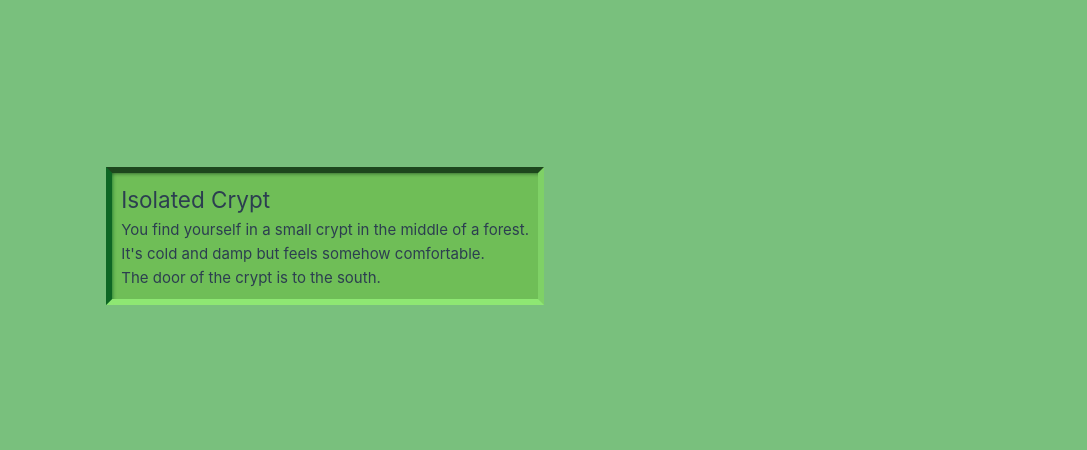
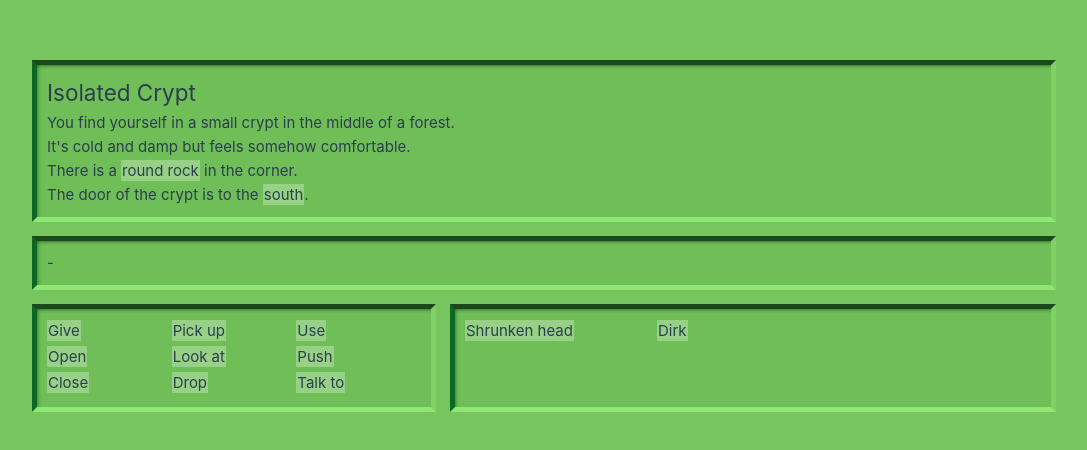
Before and after one commit to peteranastasiou/endymion, a Vue app: page / in a window 1280 px wide. Shown: the part 164-614 px from the top of the page, without its empty margins (96-1183 px from the left). Built offline with nearby package versions, Linux system fonts and the light colour scheme; the HTML template or start-up script is replaced by a standard one.

Commit message:
mock up complete

```diff
--- a/src/App.vue
+++ b/src/App.vue
@@ -1,7 +1,5 @@
 <template>
-  <body>
-    <HelloWorld msg="Isolated Crypt" />
-  </body>
+  <HelloWorld msg="Isolated Crypt" />
 </template>
 
 <script setup lang="ts">
--- a/src/assets/deboss.scss
+++ b/src/assets/deboss.scss
@@ -7,7 +7,7 @@ $deboss-left-color: rgb(13, 102, 36);
 $deboss-right-color: rgb(127, 209, 102);
 $deboss-bottom-color: rgb(142, 231, 115);
 
-$deboss-width: 6px;
+$deboss-width: 5px;
 $deboss-overlap: 2px;
 $deboss-shadow-len: 4px;
 $deboss-total-width: $deboss-width + $deboss-overlap;
@@ -15,7 +15,13 @@ $deboss-total-width: $deboss-width + $deboss-overlap;
 .deboss-panel {
   background: rgb(111, 190, 87);
   position: relative;
+  display: grid;
+  width: 100%;
+  height: 100%;
+  user-select: none;
+}
 
+.deboss-border {
   box-shadow:
     inset $deboss-width 0 0 0 $deboss-left-color,
     inset (-$deboss-width) 0 0 0 $deboss-right-color,
@@ -23,7 +29,6 @@ $deboss-total-width: $deboss-width + $deboss-overlap;
     inset 0 (-$deboss-width) 0 0 $deboss-bottom-color,
     inset 0 $deboss-width $deboss-shadow-len 0 $deboss-top-color,
     inset $deboss-width 0 $deboss-shadow-len 0 $deboss-left-color;
-
   padding: 15px;
 }
 
@@ -48,7 +53,8 @@ $deboss-total-width: $deboss-width + $deboss-overlap;
   background: $deboss-top-color;
 }
 
-.deboss-border-bl {
+.deboss-border::before {
+  content: '';
   position: absolute;
   bottom: 0;
   left: 0;
@@ -59,7 +65,8 @@ $deboss-total-width: $deboss-width + $deboss-overlap;
   background: $deboss-bottom-color;
 }
 
-.deboss-border-br {
+.deboss-border::after {
+  content: '';
   position: absolute;
   bottom: 0;
   right: 0;
--- a/src/assets/main.scss
+++ b/src/assets/main.scss
@@ -1,40 +1,36 @@
 @use './deboss.scss';
 @import './base.css';
 
+body {
+  background-color: rgb(119, 197, 95);
+  display: flex;
+  place-items: center;
+}
+
 #app {
-  max-width: 1280px;
-  margin: 0 auto;
   padding: 2rem;
   font-weight: normal;
+  display: grid;
+  grid-template-columns: 1fr;
+  width: 80%;
+  max-width: 1024px;
+  margin: auto;
+  padding: 0 0;
 }
 
-body {
-  background-color: #79c07d;
-}
-
-a,
-.green {
-  text-decoration: none;
-  color: hsla(160, 100%, 37%, 1);
-  transition: 0.4s;
-  padding: 3px;
+a {
+  background: rgb(151, 209, 133);
+  cursor: pointer;
+  padding: 1px;
 }
 
 @media (hover: hover) {
   a:hover {
-    background-color: hsla(160, 100%, 37%, 0.2);
+    background-color: rgb(163, 223, 144);
   }
 }
 
-@media (min-width: 1024px) {
-  body {
-    display: flex;
-    place-items: center;
-  }
-
-  #app {
-    display: grid;
-    grid-template-columns: 1fr 1fr;
-    padding: 0 2rem;
-  }
-}
+// @media (min-width: 1024px) {
+//   #app {
+//   }
+// }
--- a/src/components/HelloWorld.vue
+++ b/src/components/HelloWorld.vue
@@ -1,16 +1,88 @@
 <template>
-  <div class="deboss-panel">
-    <div class="deboss-border-bl"></div>
-    <div class="deboss-border-br"></div>
-    <h2>{{ msg }}</h2>
-    <p>You find yourself in a small crypt in the middle of a forest.</p>
-    <p>It's cold and damp but feels somehow comfortable.</p>
-    <p>The door of the crypt is to the south.</p>
+  <div class="container">
+    <div class="deboss-panel description">
+      <div class="deboss-border">
+        <h2>{{ msg }}</h2>
+        <p>You find yourself in a small crypt in the middle of a forest.</p>
+        <p>It's cold and damp but feels somehow comfortable.</p>
+        <p>There is a <a @click="rock">round rock</a> in the corner.</p>
+        <p>The door of the crypt is to the <a @click="goSouth">south</a>.</p>
+      </div>
+    </div>
+    <div class="deboss-panel output">
+      <div class="deboss-border"><p>-</p></div>
+    </div>
+    <div class="deboss-panel verbs">
+      <div class="deboss-border verb-container">
+        <p><a>Give</a></p>
+        <p><a>Pick up</a></p>
+        <p><a>Use</a></p>
+        <p><a>Open</a></p>
+        <p><a>Look at</a></p>
+        <p><a>Push</a></p>
+        <p><a>Close</a></p>
+        <p><a>Drop</a></p>
+        <p><a>Talk to</a></p>
+      </div>
+    </div>
+    <div class="deboss-panel inventory">
+      <div class="deboss-border inventory-container">
+        <p><a>Shrunken head</a></p>
+        <p><a>Dirk</a></p>
+      </div>
+    </div>
   </div>
 </template>
 
+<style scoped>
+.container {
+  display: grid;
+  grid-template-areas:
+    'description description'
+    'output output'
+    'verbs inventory';
+  grid-template-columns: 1fr 1.5fr;
+  grid-template-rows: 1.5fr 0fr 1fr;
+  gap: 14px;
+}
+
+.verb-container {
+  display: grid;
+  grid-template-columns: 1fr 1fr 1fr;
+}
+
+.inventory-container {
+  display: grid;
+  grid-template-columns: 1fr 1fr 1fr;
+}
+
+.description {
+  grid-area: description;
+}
+
+.output {
+  grid-area: output;
+}
+
+.verbs {
+  grid-area: verbs;
+}
+
+.inventory {
+  grid-area: inventory;
+}
+</style>
+
 <script setup lang="ts">
 defineProps<{
-  msg: string
-}>()
+  msg: string;
+}>();
+
+const goSouth = () => {
+  console.log('South');
+};
+
+const rock = () => {
+  console.log('Rock');
+};
 </script>
```
Also changed, not shown: src/data/rooms.ts (added).
